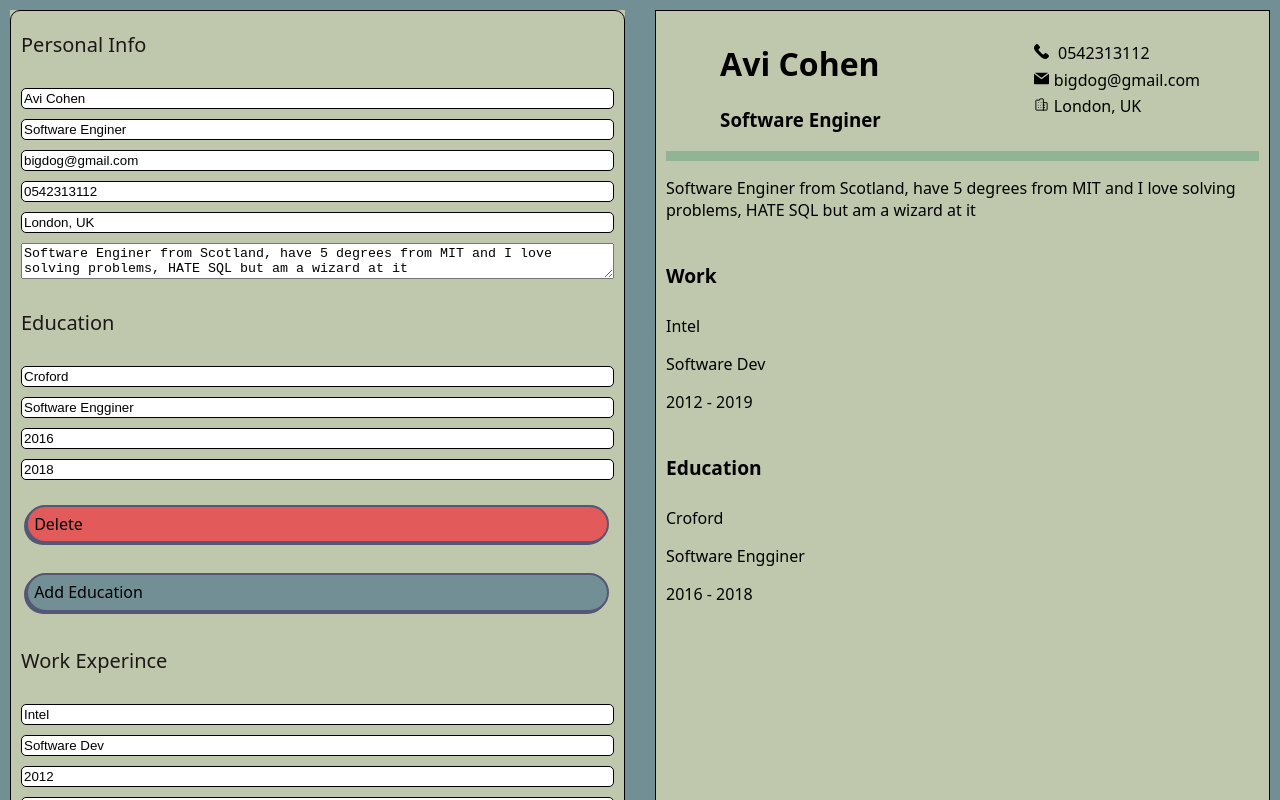
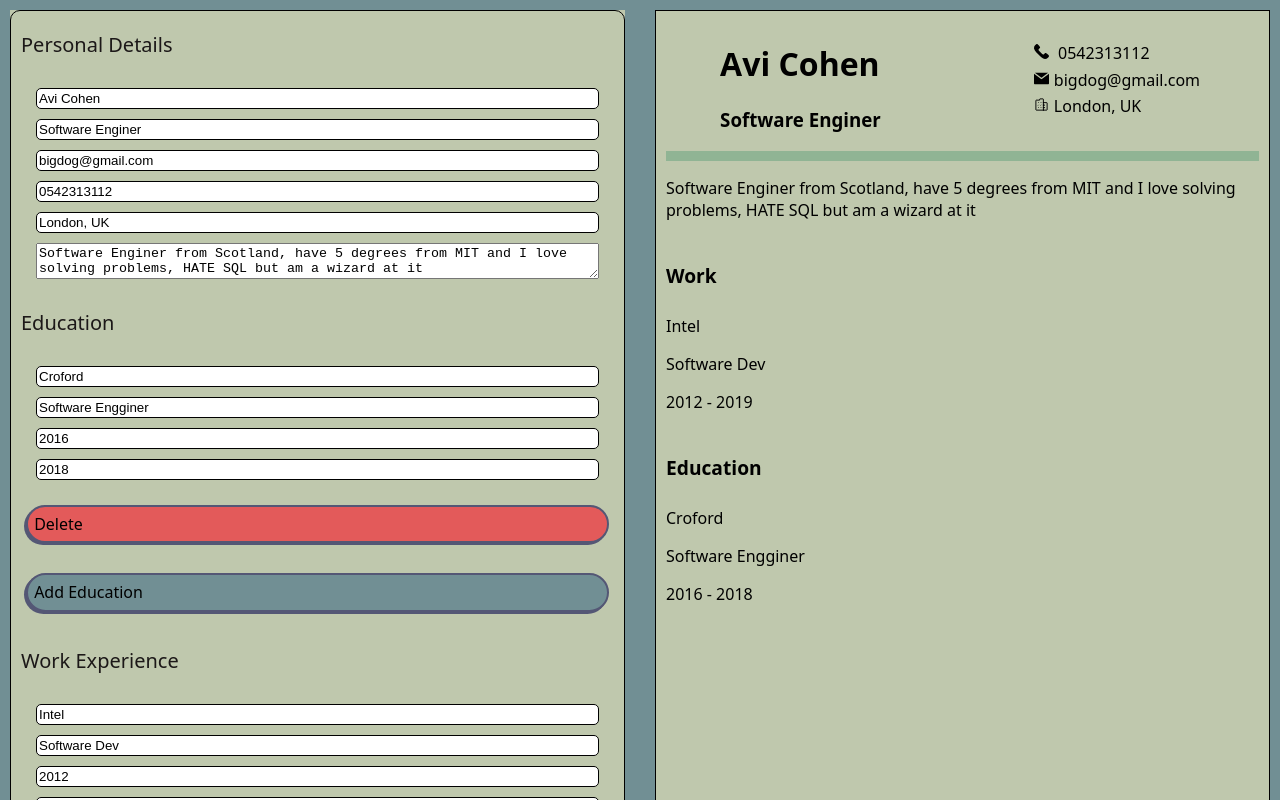
Before and after one commit to oxedom/cv-project, a React (Create React App) app: page / in a window 1280 px wide. Shown: the top 800 px of the page. Built offline with nearby package versions, Linux system fonts and the light colour scheme.

Commit message:
added form labels

```diff
--- a/src/comps/CompanyForm.js
+++ b/src/comps/CompanyForm.js
@@ -16,15 +16,17 @@ class CompanyForm extends Component {
         const { jobsData, removeEntry, addEntry } = this.props;
         const { job, job_title, job_start, job_end, id } = jobsData;
         const buttonData = { id: id, removeEntry, addEntry }
+        let today = new Date()
         return (
             <section className="form-box" a-id={id} name="jobs">
-                <p className="title"> Work Experince </p>
+                <p className="title"> Work Experience </p>
 
                 <div className="form-inputs">
-                    <input name="job" value={job} />
-                    <input name="job_title" value={job_title} />
-                    <input name="job_start" value={job_start} />
-                    <input name="job_end" value={job_end} />
+                    <input placeholder="Job Company" name="job" value={job} />
+                    <input placeholder="Job title" name="job_title" value={job_title} />
+                    <input placeholder="Job start" min="1950" name="job_start" value={job_start} />
+                    <input placeholder="Job end" type="number" min="1950" max={today.getFullYear()} name="job_end" value={job_end} />
+
                 </div>
 
                 <Buttons data={buttonData}></Buttons>
--- a/src/comps/Cv.js
+++ b/src/comps/Cv.js
@@ -105,7 +105,6 @@ class Cv extends Component {
     render() {
         return (<div className="wrapper">
 
-
             <main className="dvider">
                 <div className="cv_creator">
                     <form className="page">
--- a/src/comps/Cv_preview.js
+++ b/src/comps/Cv_preview.js
@@ -51,7 +51,6 @@ class Cv_Preview extends Component {
                                 <p> {j.job}</p>
                                 <p> {j.job_title}</p>
                                 <p> {j.job_start} - {j.job_end}</p>
-
                             </div>)}
 
                     </section>}
--- a/src/comps/Form.js
+++ b/src/comps/Form.js
@@ -16,7 +16,7 @@ class Form extends Component {
 
         return (
             <section className="form-box" onChange={this.props.handler} >
-                <p className="title"> Personal Info</p>
+                <p className="title"> Personal Details</p>
                 <div className="form-inputs">
                     <input name="name" value={name}></input>
                     <input name="title" value={title}></input>
--- a/src/comps/SchoolForm.js
+++ b/src/comps/SchoolForm.js
@@ -13,17 +13,17 @@ class SchoolForm extends Component {
         const { schoolData, removeEntry, addEntry } = this.props;
 
         const { school, school_title, school_start, school_end, id } = schoolData
-
+        let today = new Date()
         const buttonData = { id: id, removeEntry, addEntry }
 
         return (
             <section className="form-box" a-id={id} name='schools'>
                 <p className="title"> Education</p>
                 <div className="form-inputs">
-                    <input value={school} name="school" />
-                    <input value={school_title} name="school_title" />
-                    <input value={school_start} name="school_start" />
-                    <input value={school_end} name="school_end" />
+                    <input placeholder="School Name" value={school} name="school" />
+                    <input placeholder="Subject Title" value={school_title} name="school_title" />
+                    <input type="number" min="1940" placeholder="Starting Year" value={school_start} name="school_start" />
+                    <input placeholder="Ending Year" type="number" min="1940" max={today.getFullYear() + 5} value={school_end} name="school_end" />
                 </div>
                 <Buttons data={buttonData}></Buttons>
 
--- a/src/styles/styles.css
+++ b/src/styles/styles.css
@@ -4,6 +4,7 @@
   --c3: #90b494;
   --c2: #bfc8ad;
   --c1: #dbcfb0;
+  --marginlr: 15px;
 }
 
 body {
@@ -49,15 +50,26 @@ body {
   padding: 10px;
 }
 
-.form-inputs > input {
+.form-inputs > input{
+
   padding: 2px;
+  margin-left: var(--marginlr);
+  margin-right: var(--marginlr);
   border-radius: 5px;
   border: 1px solid black;
   /* border: var(--c4) solid 2px; */
 }
+
+.form-inputs > textarea {
+  margin-left: var(--marginlr);
+  margin-right: var(--marginlr);
+}
+
 .cv_creator {
   background-color: var(--c2);
 }
+
+
 .title {
   margin-left: 10px;
   font-size: 24px;
@@ -74,7 +86,7 @@ body {
   margin-left: 30px;
   margin: 15px;
 
-  /* align-self: flex-start; */
+  align-self: flex-start;
 }
 
 .btn:hover {
```
